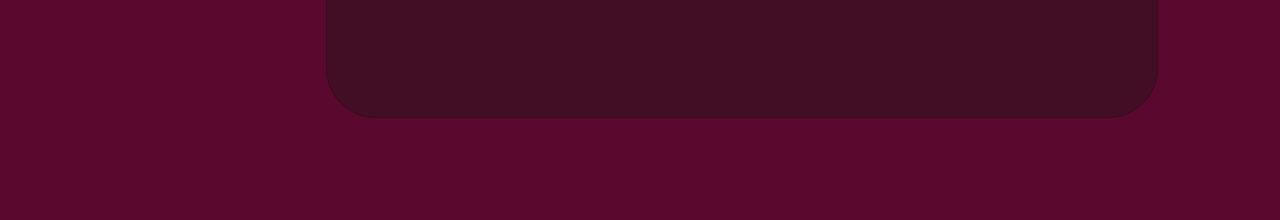
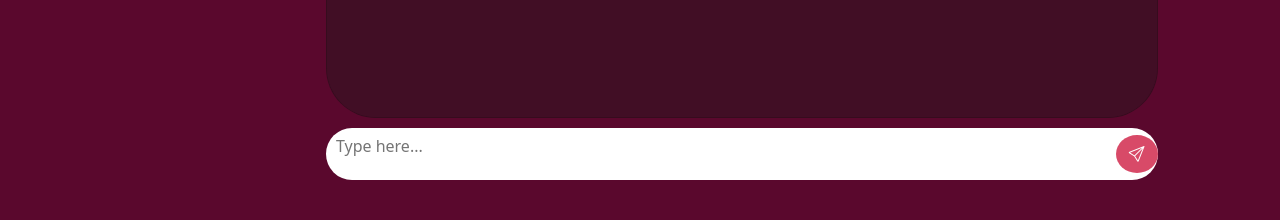
Before and after one commit to al3xbktt/rand.im, a plain HTML site: page chatroom.html in a window 1280 px wide. Shown: the part 580-800 px from the top of the page. Drawn offline with nearby package versions, Linux system fonts and the light colour scheme.

Commit message:
Write Text Script

```diff
--- a/chat.css
+++ b/chat.css
@@ -26,6 +26,8 @@
     overflow-y:auto;
     overflow-x:hidden;
     flex-direction: column-reverse;
+    background-color:#410E25;
+    border-radius:50px;
   }
 
   .chatroom .messages-chatroom .message {
@@ -81,20 +83,20 @@
   }
 
   .footer-chat {
-    width: 96%;
-    height: 90px;
+    width: 65vw;
+    height:6.5vh;
     display:flex;
     align-items: center;
-    top: 65%;
-    margin-bottom:20px;
-    margin-left:20px;
-    background-color: transparent;
-    position:sticky;
-    }
+    top:-85%;
+    margin-top:10px;
+    background-color: #fff;
+  }
 
   .write-message {
     border:none !important;
     width:97%;
+    margin-left:1%;
+    margin-top:1%;
   }
 
   .row .chat{
--- a/chatroom.html
+++ b/chatroom.html
@@ -43,29 +43,33 @@
 
         <!-- Chatroom -->
         <div class="col">
-          <div class="card chatroom" style="background-color:#410E25; border-radius:50px;">
+          <div class="card chatroom">
             <div class="card-body" style="margin-top:-6vh; margin-bottom:6vh;">
+
+
+
+              <!-- TEMP CHATS END -->
                <div class="row chat">
                 <div class="chatoom messages-chatroom response"> <p class="response text"> Text Message goes here</p> </div>
                 <div class="response-time"> <p class="time">10:30pm</p></div>
               </div>
 
                <div class="row chat">
-              <div class="chatoom messages-chatroom user"> <p class="user text">  Text Message goes hereText Message goes hereText Message goes hereText Message goes hereText Message goes hereText Message goes hereText Message goes hereText Message goes hereText Message goes hereText Message goes hereText Message goes hereText Message goes hereText Message goes hereText Message goes hereText Message goes hereTexthereTexthereTexthereTexthereTexthereTexthereTexthereTexthereTexthereTexthereTexthereTexthereTexthereTexthereText Message goes hereText Message goes hereMessage goes here</p> </div>
+              <div class="chatoom messages-chatroom user"> <p class="user text"> Text Message goes here</p> </div>
               <div class="user-time"> <p class="user time">10:30pm</p></div>
-
               </div>
 
 
 
             </div>
+
+        </div>
+
       <!-- TEXT INPUT BAR  -->
-        <div class="card-footer footer-chat" style="background-color:#fff; border-radius:50px; height:6.5vh;">
+      <div class="card-footer footer-chat" style=" border-radius:50px; ">
         <textarea type="text" class="write-message" style="background-color:transparent; height:6.5vh; resize:none;" placeholder="Type here..."></textarea>
         <button class="btn rounded-circle" type="submit" style="background-color:#D84A68; color:#fff; float:left;"><i class="bi bi-send"></i></button>
       </div>
-        </div>
-
       </div>
 
     </div>
```
Also changed, not shown: writemessage.js (added). Lines whose indentation alone changed are shown as unchanged.
